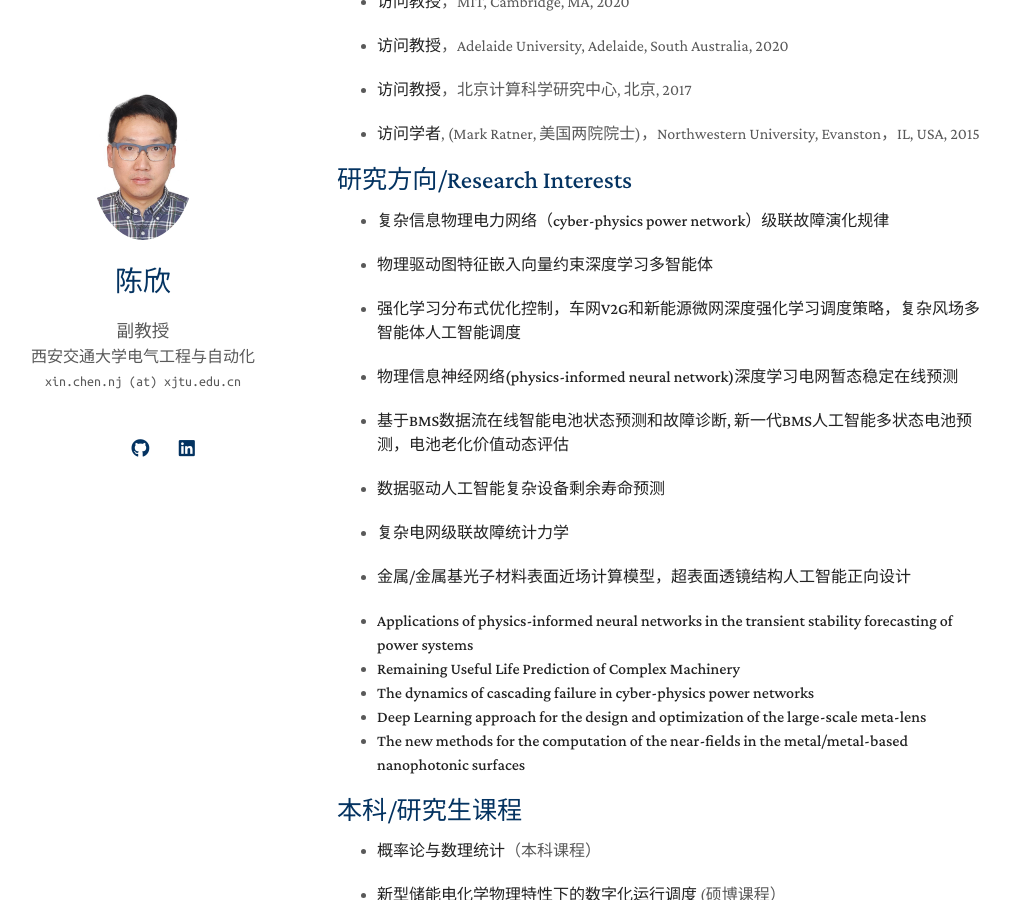
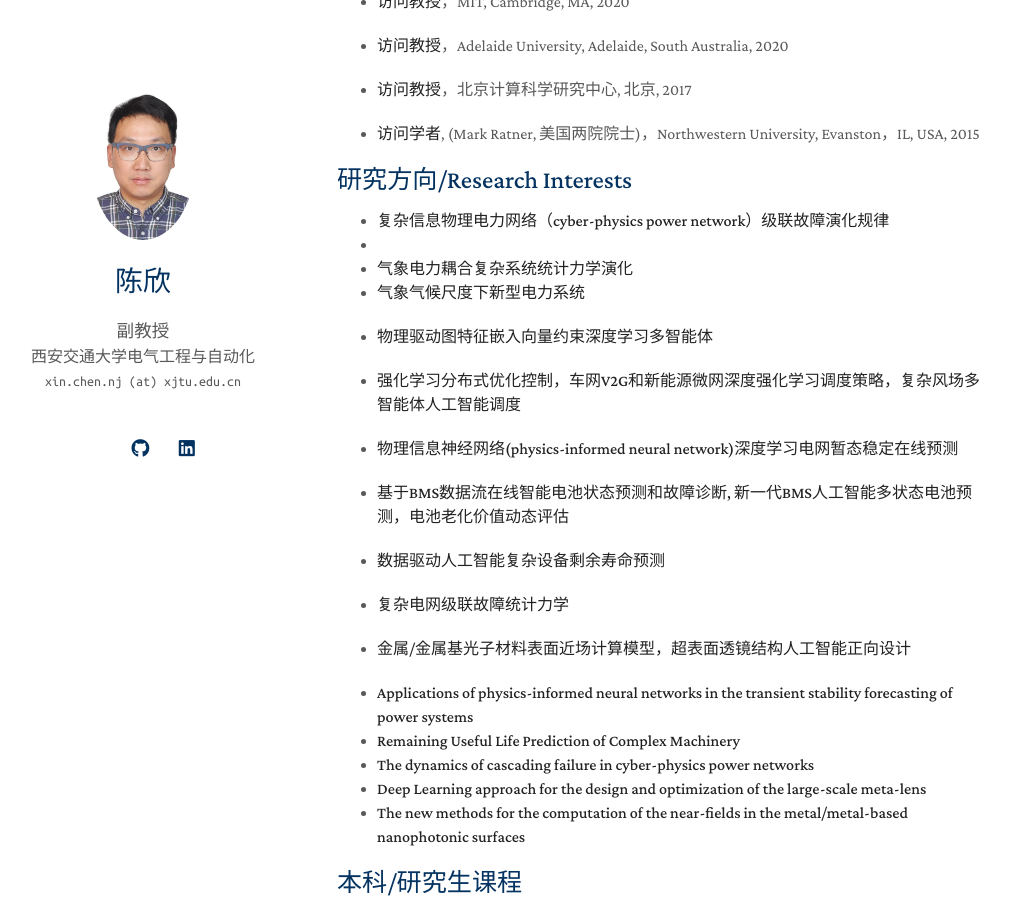
Before and after one commit to IntelligentEnergy/IntelligentEnergy.github.io, a Jekyll site: the page built from index.md, in a window 1280 px wide and 900 px high, scrolled down 516 px. Shown: the whole window, without its empty margins (133-1143 px from the left). Built offline with Jekyll 4.4.1, drawn with Linux system fonts in a browser that asks for light colours; nearby versions of some CDN libraries; a style sheet for code colours, icons or effects is not loaded; our own code applies the rules of GitHub Pages for plain Markdown files.

Commit message:
Update index.md

```diff
--- a/index.md
+++ b/index.md
@@ -35,6 +35,9 @@ layout: homepage
 ## 研究方向/Research Interests
 
 - **复杂信息物理电力网络（cyber-physics power network）级联故障演化规律**
+-
+- **气象电力耦合复杂系统统计力学演化**
+- **气象气候尺度下新型电力系统**
 
 - **物理驱动图特征嵌入向量约束深度学习多智能体**
 
```
